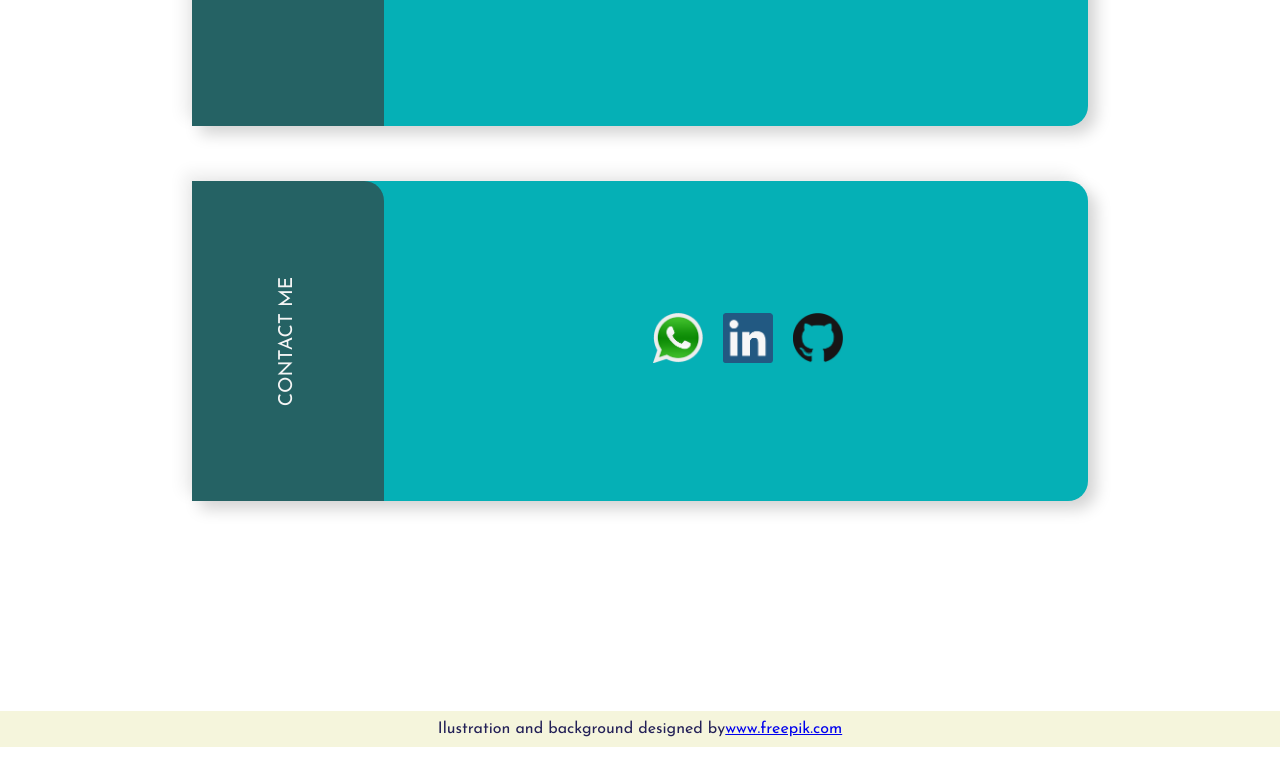
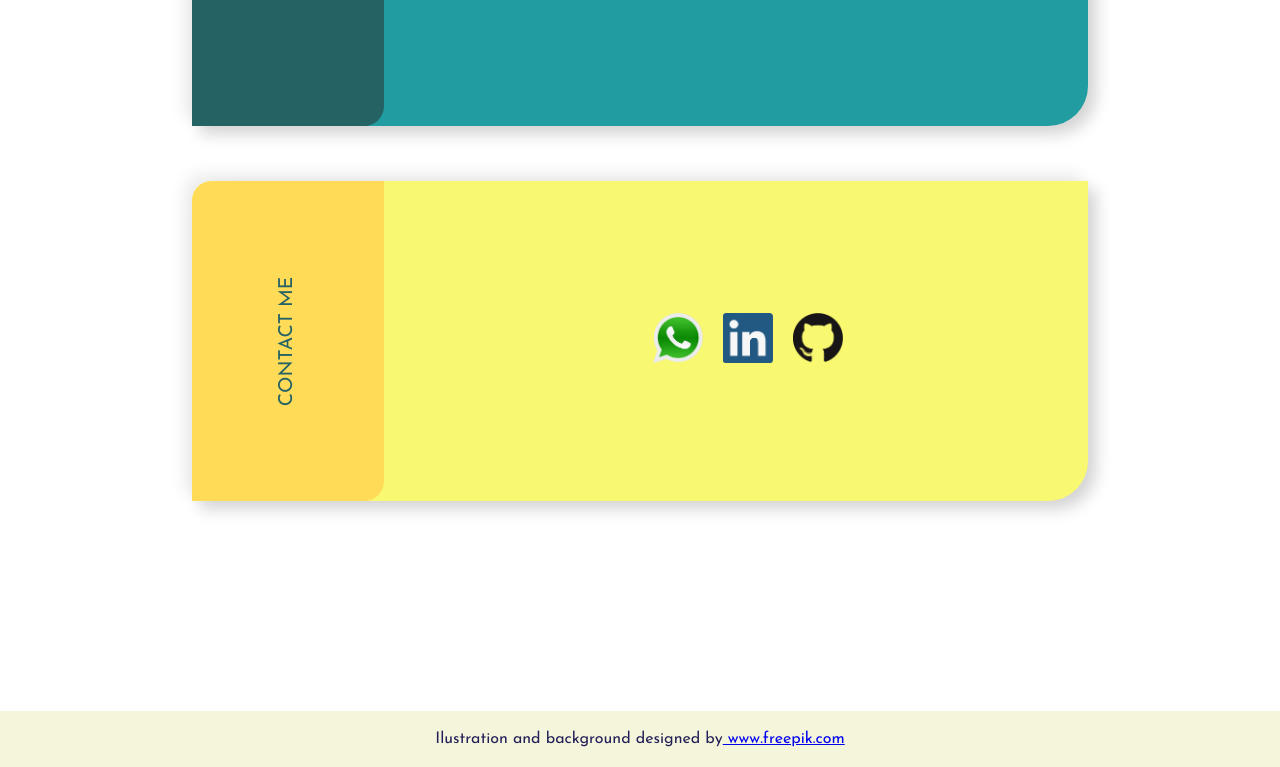
Before and after one commit to izurai27/my-portfolio-react-app, a React (Create React App) app: page / in a window 1280 px wide. Shown: the part 5442-6209 px from the top of the page. Built offline with nearby package versions, Linux system fonts and the light colour scheme.

Commit message:
profile done

```diff
--- a/src/css/footer.css
+++ b/src/css/footer.css
@@ -1,13 +1,12 @@
 footer{
   background-color: beige;
   height: fit-content;
-  display:flex;
-  justify-content: center;
-  align-items: center;
+  display:block;
+
   font-size:1rem;
  box-sizing: border-box;
   letter-spacing: 140%;
-  padding:10px;
+  padding:20px;
 }
 
 footer a{
--- a/src/css/profile.css
+++ b/src/css/profile.css
@@ -52,10 +52,10 @@
     flex-wrap: wrap;
     flex-direction: column;
     justify-content: space-between;
-    background-color: #05b0b6;
+    background-color: #219ca0;
     margin-bottom : 30px;
     padding-bottom: 30px;
-    border-radius:0 0 10px 10px;
+    border-radius:20px 0 20px 20px;
     box-shadow:  8px 8px 16px #d3d3d3,
              -8px -8px 16px #ededed;
 
@@ -73,7 +73,7 @@
     background-color: #256264;
     padding:10px;
     color:whitesmoke;
-    border-radius:0 0 20px 0;
+    border-radius:20px 0 20px 0;
     text-align: center;
     display: flex;
     justify-content: center;
@@ -87,7 +87,7 @@
         height:30vh;
         padding-right:40px;
         padding-bottom: 0;
-        border-radius:0 20px 20px 0;
+        border-radius:20px 0 40px 0;
     }
 
     .grouping .h3wrapper{
@@ -98,7 +98,7 @@
 
 
         color:whitesmoke;
-        border-radius:0  20px 0 0;
+        /* border-radius:0  20px 0 0; */
 
 
     }
--- a/src/footer.js
+++ b/src/footer.js
@@ -3,7 +3,7 @@ import './css/footer.css'
 
 const Footer = () => {
   return (
-    <footer>Ilustration and background designed by  <a target="_blank" rel="noreferrer" href="http://www.freepik.com/"> www.freepik.com</a></footer>
+    <footer><span>Ilustration and background designed by</span><a target="_blank" rel="noreferrer" href="http://www.freepik.com/"> www.freepik.com</a></footer>
   )
 }
 
--- a/src/profile.js
+++ b/src/profile.js
@@ -43,8 +43,8 @@ function Profile(){
           </div>
         </dir>
 
-        <div className="grouping">
-          <div className='h3wrapper'><h3>CONTACT ME</h3></div>
+        <div className="grouping" style={{backgroundColor:'#F9F871'}}>
+          <div className='h3wrapper' style={{backgroundColor:'#FFDB58', color:'#256264'}}><h3>CONTACT ME</h3></div>
           <div className='iconwrapper'>
             <a target="_blank" rel="noreferrer" href ='https://wa.me/628950588749'><img src={whatsapp} alt="wa-logo" /></a>
 
```
